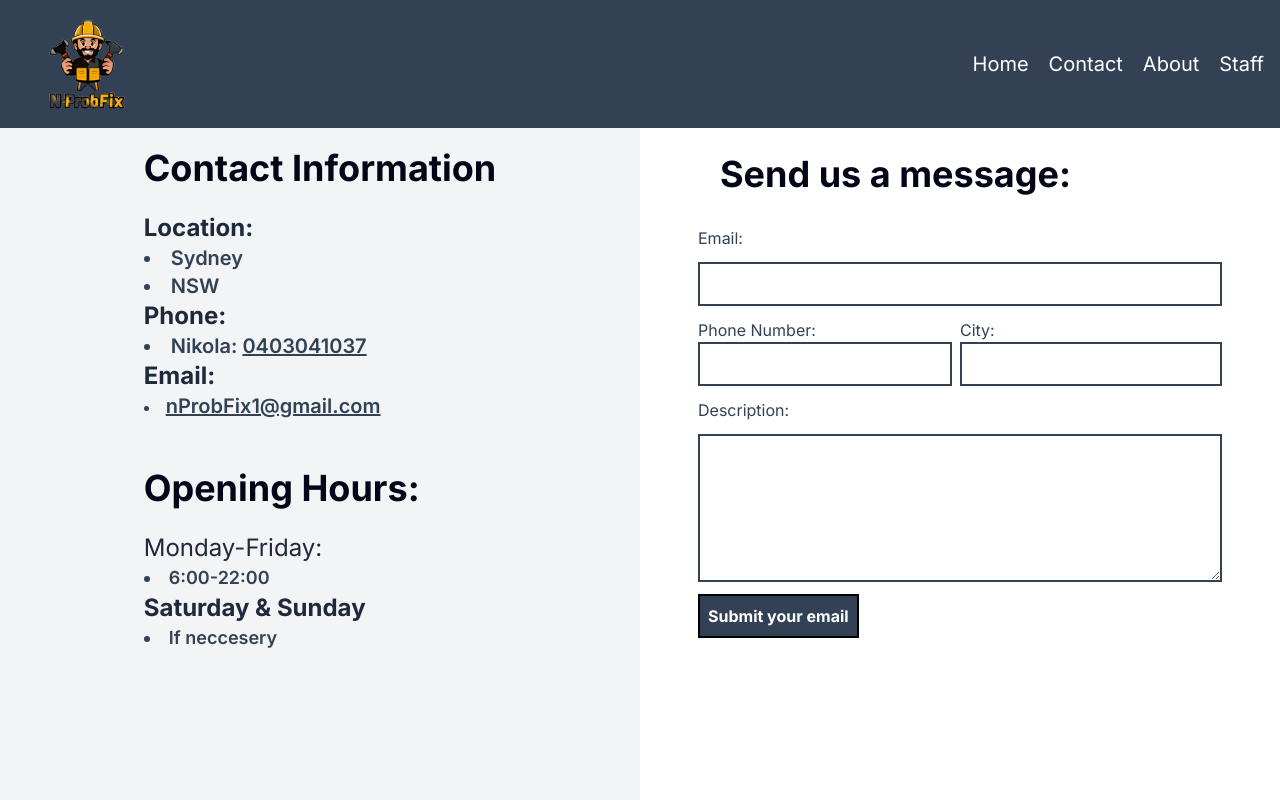
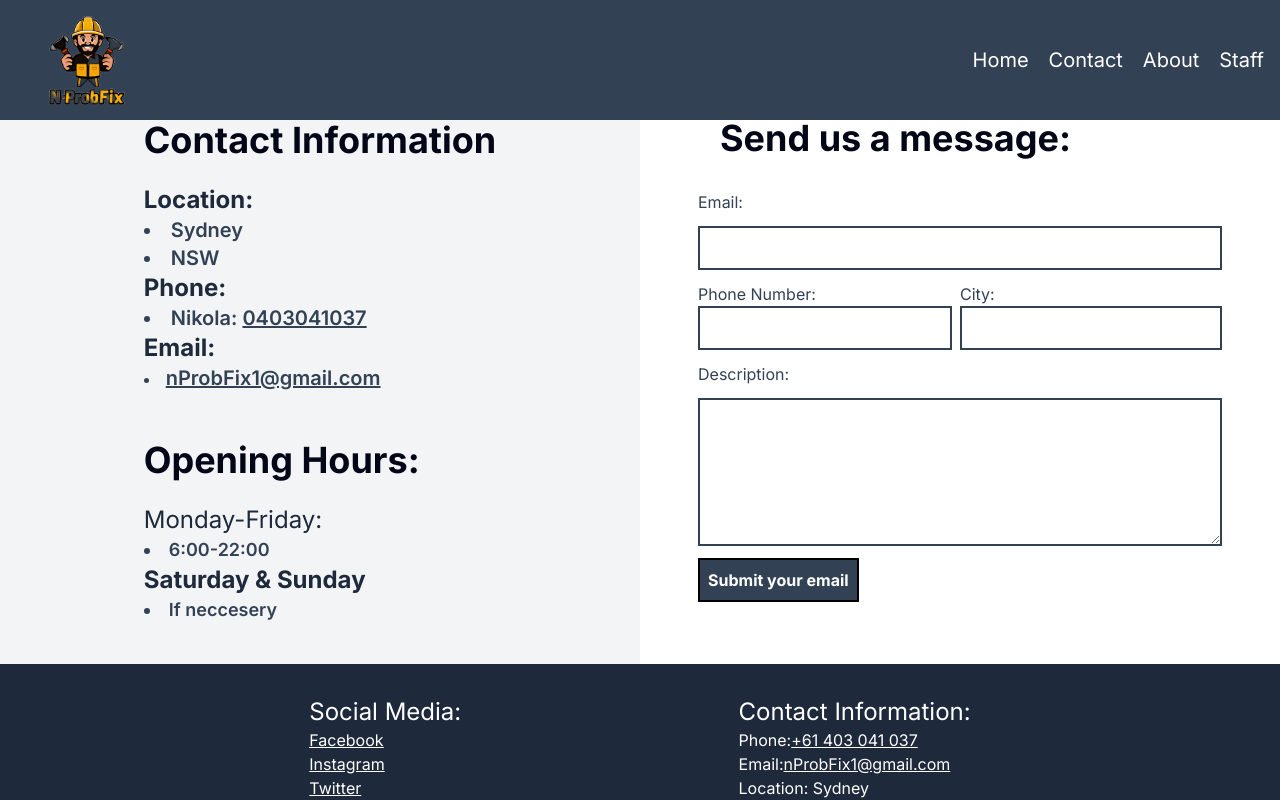
Before and after one commit to DeseCodes99/NprobFix, a Next.js app: page /contact in a window 1280 px wide. Shown: the top 800 px of the page. Built offline with nearby package versions, Linux system fonts and the light colour scheme.

Commit message:
new update

```diff
--- a/src/app/components/header.tsx
+++ b/src/app/components/header.tsx
@@ -21,7 +21,7 @@ export default function Header() {
     barToggler?.classList.toggle("max-md:scale-y-100");
   };
   return (
-    <div className="flex z-40 w-full fixed bg-slate-700 justify-between items-center h-[20%] lg:h-[16%] md:h-[20%] sm:h-[20%] text-3xl max-md:p-0 max-md:flex-col">
+    <div className="flex z-40 w-full fixed bg-slate-700 justify-between items-center h-[15%]  text-3xl max-md:p-0 max-md:flex-col">
       <div className="flex w-full justify-between items-center px-4">
         <div className="flex items-center">
           <Image
--- a/src/app/contact/page.tsx
+++ b/src/app/contact/page.tsx
@@ -17,8 +17,8 @@ async function getEmail(e: any) {
 export default function Contact() {
   return (
     <div className=" max-md:h-fit w-full">
-      <div className="grid grid-cols-2  w-full md:h-[100vh] lg:h-[100vh] items-center justify-center bg-tan-400 text-slate-700 justify-between max-md:grid-cols-1  items-center">
-        <div className="flex flex-col h-[100%] items-center justify-center bg-gray-100 max-md:mt-10 p-10 w-full">
+      <div className="grid grid-cols-2  w-full  items-center justify-center bg-tan-400 text-slate-700 justify-between max-md:grid-cols-1  items-center">
+        <div className="flex flex-col mt-20  items-center justify-center bg-gray-100 max-md:mt-20  p-10 w-full">
           <div className="text-left">
             <h1 className="text-4xl max-md:text-3xl text-slate-950 font-bold pb-6">
               Contact Information
@@ -66,7 +66,7 @@ export default function Contact() {
             </div>
           </div>
         </div>
-        <div className="flex flex-col  items-center  max-md:mt-10 w-full max-md:px-6">
+        <div className="flex flex-col mt-16 items-center  max-md:mt-10 w-full max-md:px-6">
          <h2 className="text-4xl max-md:text-3xl text-slate-950 font-bold pb-6 text-left w-[75%]">
             Send us a message:
         </h2>
```
